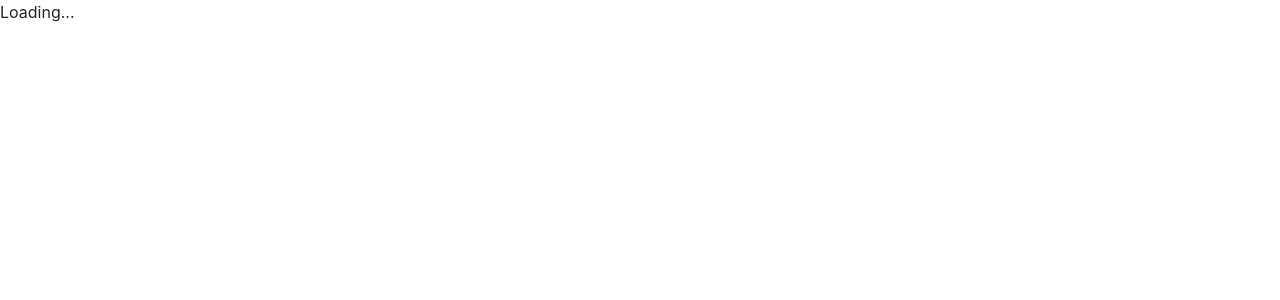
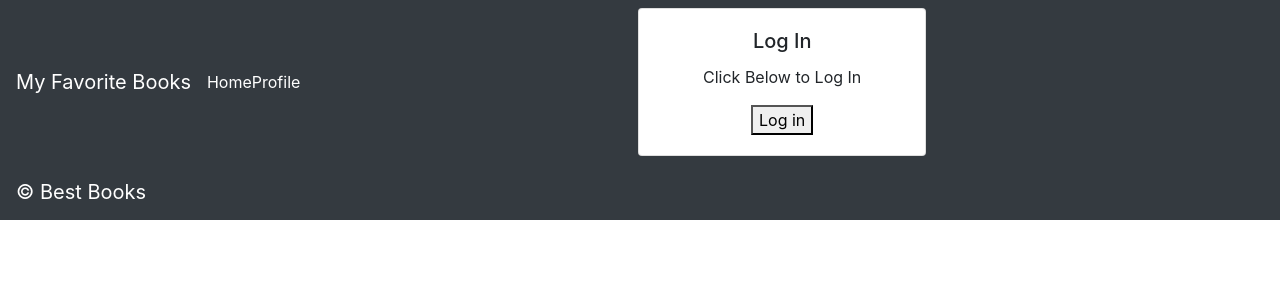
Before and after one commit to RawanAlakhras/RawanAlakhras-can-of-books-frontend, a React (Create React App) app: page / in a window 1280 px wide. Shown: the top 300 px of the page. Built offline with nearby package versions, Linux system fonts and the light colour scheme; no server answers.

Commit message:
add starter file

```diff
--- a/package.json
+++ b/package.json
@@ -3,7 +3,7 @@
   "version": "0.1.0",
   "private": true,
   "dependencies": {
-    "@auth0/auth0-react": "1.3.0",
+    "@auth0/auth0-react": "^1.3.0",
     "@testing-library/jest-dom": "5.11.9",
     "@testing-library/react": "11.2.5",
     "@testing-library/user-event": "12.8.0",
--- a/src/Header.js
+++ b/src/Header.js
@@ -3,7 +3,8 @@
 import Navbar from 'react-bootstrap/Navbar';
 import { Link } from "react-router-dom";
 import './Header.css';
-
+import Login from './Login';
+import LogoutButton from './LogoutButton'
 class Header extends React.Component {
   render() {
     return(
@@ -12,6 +13,8 @@
         <Link to="/">Home</Link>
         <Link to="/profile">Profile</Link>
         {/* TODO: if the user is logged in, render the `LogoutButton` - if the user is logged out, render the `LoginButton` */}
+        <Login />
+        <LogoutButton />
       </Navbar>
     );
   }
--- a/src/Login.js
+++ b/src/Login.js
@@ -2,6 +2,7 @@
 import 'bootstrap/dist/css/bootstrap.min.css';
 import Card from 'react-bootstrap/Card';
 import './Login.css';
+import LoginButton from './loginButton';
 
 class Login extends React.Component {
   render() {
@@ -13,6 +14,8 @@
             Click Below to Log In
           </Card.Text>
           {/* TODO: add a `LoginButton` component here that will log the user in with Auth0 */}
+          <LoginButton />
+
         </Card.Body>
       </Card>
     )
--- /dev/null
+++ b/src/LogoutButton.js
@@ -0,0 +1,14 @@
+import React from 'react';
+import { useAuth0 } from '@auth0/auth0-react';
+
+function LogoutButton() {
+  const {isAuthenticated,logout,} = useAuth0();
+
+  return isAuthenticated && (
+    <button onClick={() => {
+      logout({ returnTo: window.location.origin });
+    }}>Log out</button>
+  );
+}
+
+export default LogoutButton;
--- a/src/index.js
+++ b/src/index.js
@@ -1,11 +1,15 @@
-import React from 'react';
-import ReactDOM from 'react-dom';
-import App from './App';
+import React from "react";
+import ReactDOM from "react-dom";
+import App from "./App";
+import { Auth0Provider } from "@auth0/auth0-react";
 
-// TODO: wrap everything in Auth0
 ReactDOM.render(
-  <React.StrictMode>
+  <Auth0Provider
+    domain={process.env.REACT_APP_DOMAIN}
+    clientId={process.env.REACT_APP_CLIENTID}
+    redirectUri={window.location.origin}
+  >
     <App />
-  </React.StrictMode>,
-  document.getElementById('root')
+  </Auth0Provider>,
+  document.getElementById("root")
 );
--- /dev/null
+++ b/src/loginButton.js
@@ -0,0 +1,14 @@
+import React from 'react';
+import { useAuth0 } from '@auth0/auth0-react';
+
+function LoginButton() {
+  const {isAuthenticated,loginWithRedirect,} = useAuth0();
+//   const isAuthenticated = useAuth0().isAuthenticated;
+//   const loginWithRedirect = useAuth0().loginWithRedirect;
+
+  return !isAuthenticated && (
+    <button onClick={loginWithRedirect}>Log in</button>
+  );
+}
+
+export default LoginButton;
```
Also changed, not shown: src/profile.js (added, +17 -0 lines), 1 other file (tests, documents, lock files or other folders).
